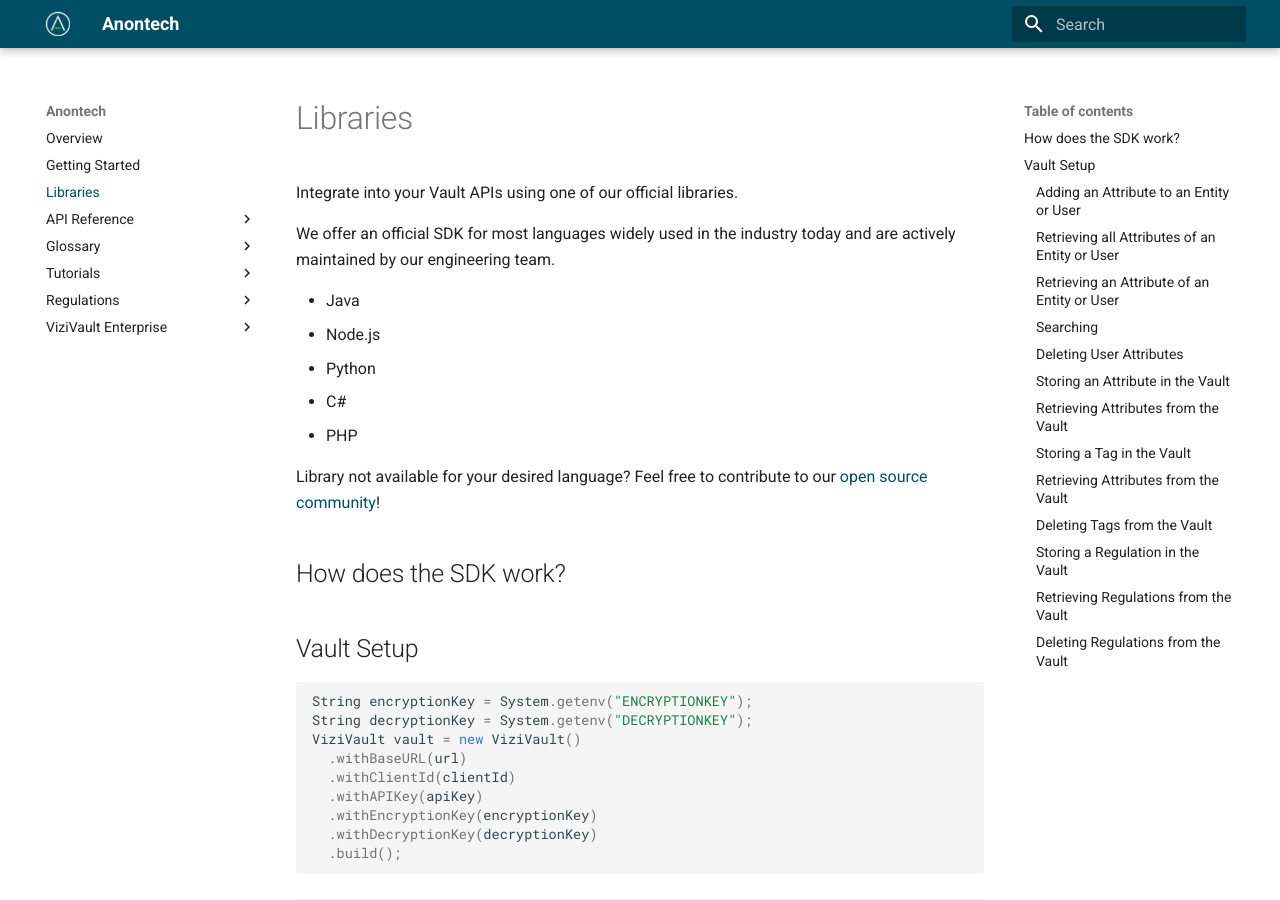
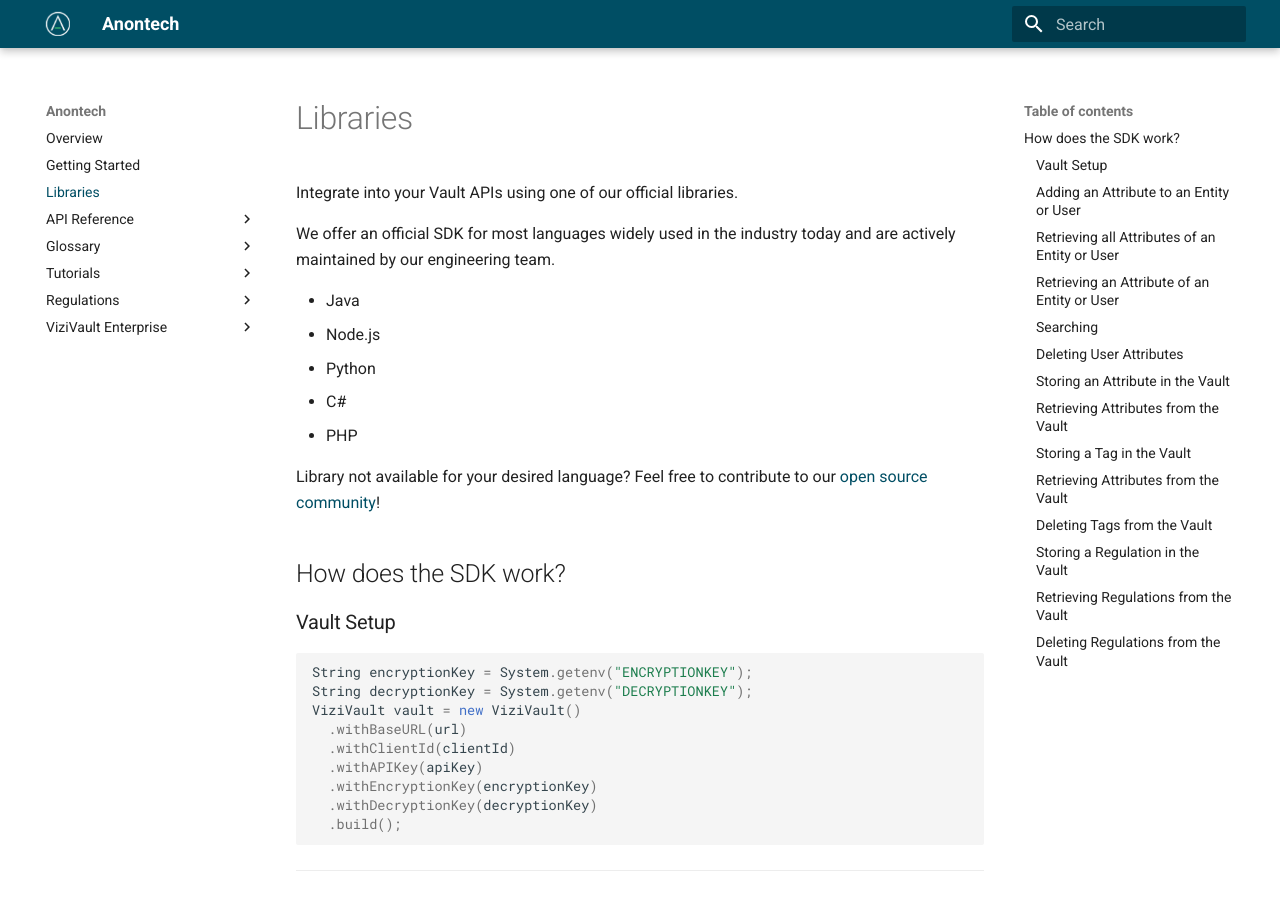
Before and after one commit to anontechnology/documentation, an MkDocs documentation site: the page built from docs/libraries.md, in a window 1280 px wide and 900 px high. Built offline with MkDocs 1.6.1 and Material for MkDocs 9.7.7, drawn with Linux system fonts in a browser that asks for light colours.

Commit message:
header tweak

````diff
--- a/docs/libraries.md
+++ b/docs/libraries.md
@@ -13,7 +13,7 @@ Library not available for your desired language? Feel free to contribute to our
 
 ## How does the SDK work?
 
-## Vault Setup
+### Vault Setup
 
   ``` java
   String encryptionKey = System.getenv("ENCRYPTIONKEY");
````
